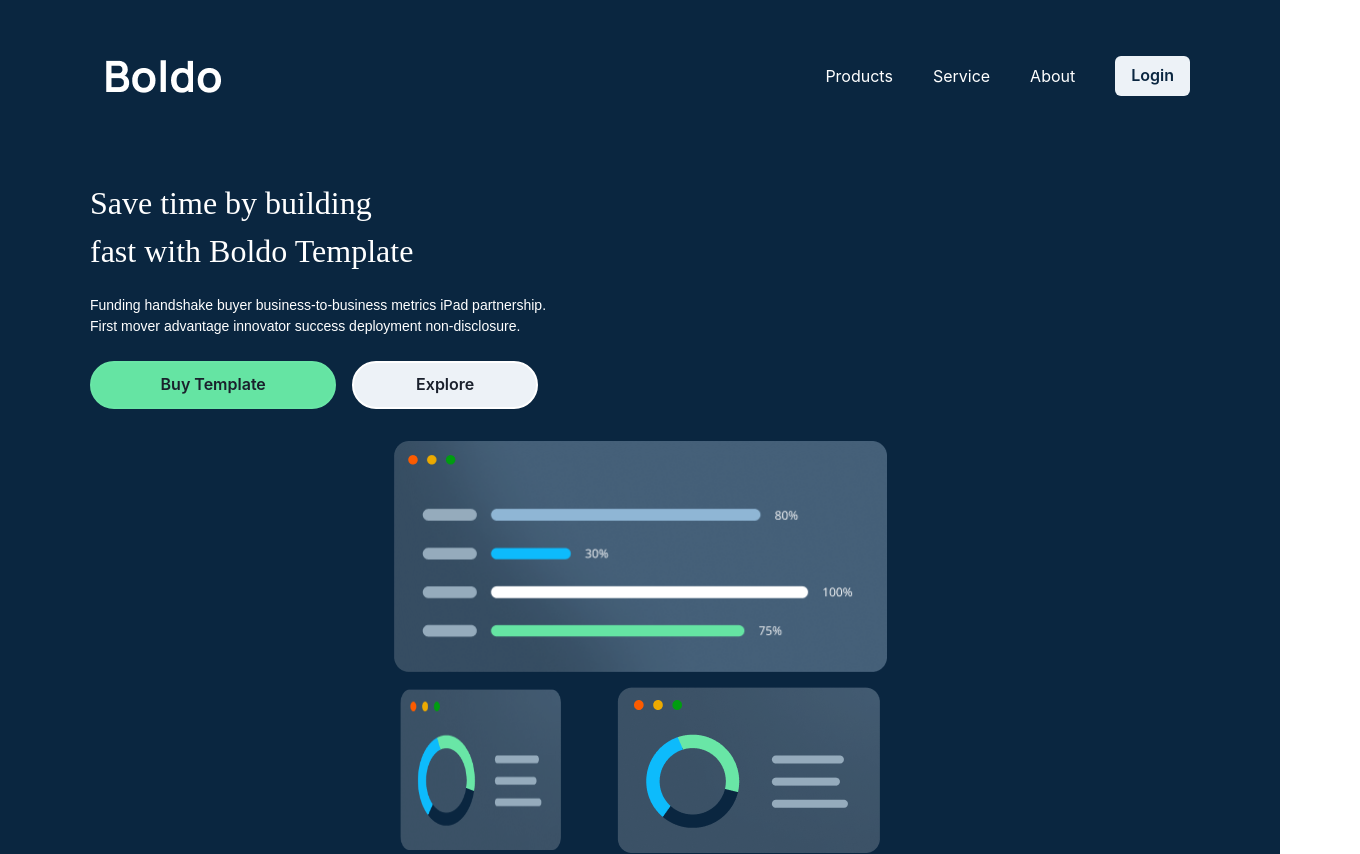
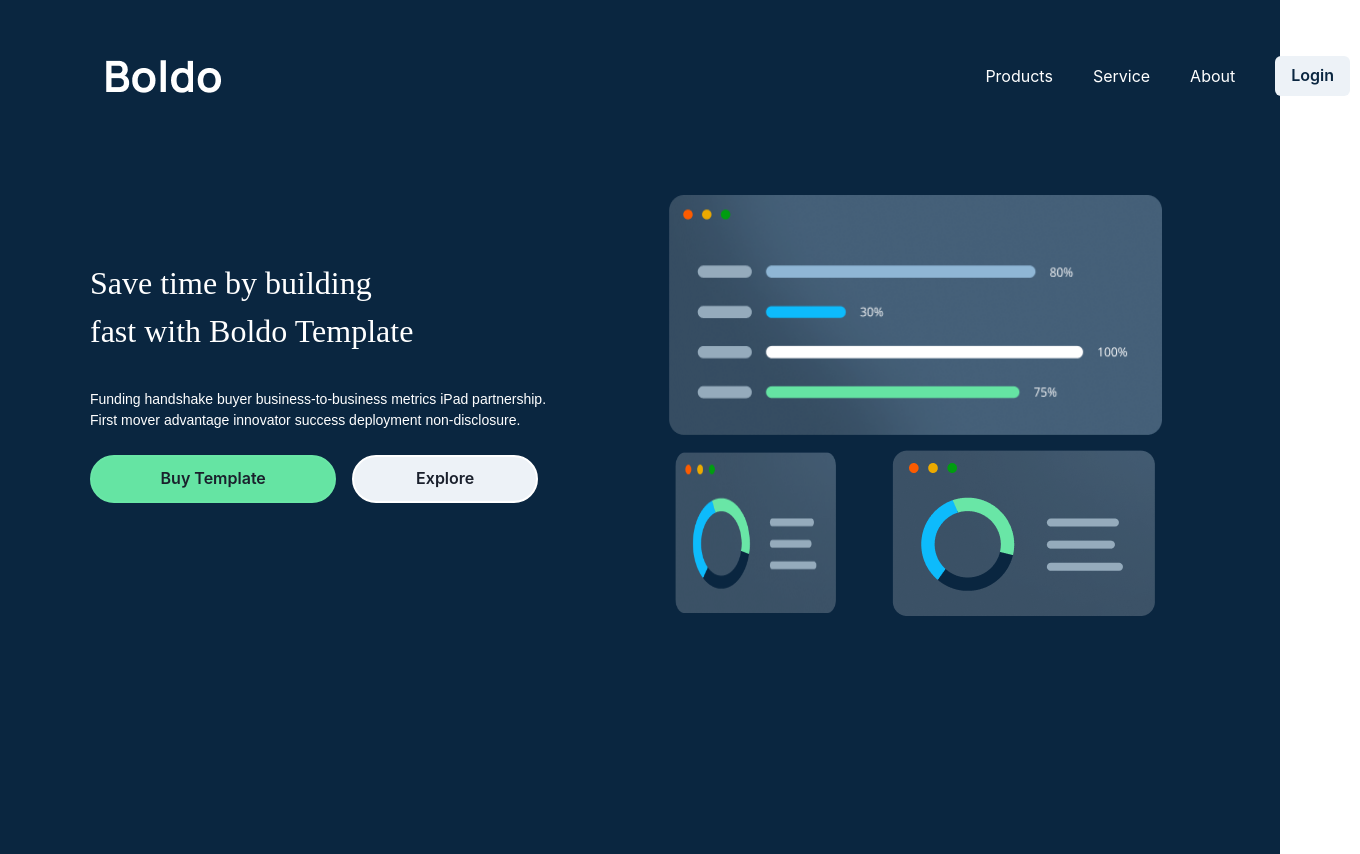
Before and after one commit to jahrulezfrancis/Digital-Marketing-Website-front-end-, a React (Create React App) app: page / in a window 1280 px wide. Shown: the top 854 px of the page, 1360 px wide, since content can reach past the window. Built offline with nearby package versions, Linux system fonts and the light colour scheme.

Commit message:
fixed header image running out

```diff
--- a/src/Components/Header/IntroSec.jsx
+++ b/src/Components/Header/IntroSec.jsx
@@ -8,11 +8,8 @@ export default function WelcomeBox() {
     return (
         <>
             <Box>
-                <Box bgColor='#ffffff' width='20em'>
-
-                </Box>
                 <UnorderedList color='white' listStyleType='none'>
-                    <HStack justify='flex-end' align='center' padding='3.5em .625em' m={'0em 5em'} gap={10}>
+                    <HStack justify='flex-end' align='center' padding='3.5em .625em' m={'0em 5em'} gap={10} w='100%'>
                         <ListItem marginRight='auto'><Image src={HeaderLogo} /></ListItem>
                         <ListItem>Products</ListItem>
                         <ListItem>Service</ListItem>
@@ -20,16 +17,19 @@ export default function WelcomeBox() {
                         <Button color='#0A2640'>Login</Button>
                     </HStack>
                 </UnorderedList>
-                <Box m={'1em 5em'} p='.7em .625em'>
+                <Box m={'1em 5em'} p='.7em .625em' display='flex'>
+                    <Box width='50%'>
+                        <Box alignItems='center' mt='5em'>
                             <Heading as={'h4'} size='md' fontFamily='Manrope' fontSize='2em'
                                 color='#ffffff' lineHeight='1.5em' fontWeight='1em'
                             >
                                 Save time by building <br /> fast with Boldo Template
                             </Heading>
-                    <Text color={'white'} fontSize='sm' fontFamily={'sans-serif'} pt={'1.4em'}>
+                            <Text color={'white'} fontSize='sm' fontFamily={'sans-serif'} pt={'1.4em'} mt='1em'>
                                 Funding handshake buyer business-to-business metrics iPad partnership. <br />
                                 First mover advantage innovator success deployment non-disclosure.
                             </Text>
+                        </Box>
                         <Box gap={3} mt='1.5em'>
                             <Button bgColor={'#65E4A3'} mr={'1em'} border='2px solid #69E6A6' h='3em' w='15.4em'
                                 borderRadius='3.5em' p='16px 56px'
@@ -37,6 +37,9 @@ export default function WelcomeBox() {
                                 Buy Template
                             </Button>
                             <Button w='11.6em' h='3em' borderRadius='3.5em' border={'2px solid #FFFFFF'} p='16px 56px'>Explore</Button>
+                        </Box>
+                    </Box>
+                    <Box width={'50%'}>
                         <SideImages />
                     </Box>
                 </Box>
--- a/src/Components/Header/SideImage.jsx
+++ b/src/Components/Header/SideImage.jsx
@@ -5,8 +5,8 @@ import { VStack, HStack, Image, Spacer } from '@chakra-ui/react';
 
 export default function SideImages() {
     return (
-        <VStack padding={'1em'} mt='1em' display='flex' justify='flex-end'>
-            <Image src={Sideone} w='30.813em' />
+        <VStack mt='1em' display='flex' justify='flex-end'>
+            <Image src={Sideone} w='30.813em' h='15em' />
             <HStack pt='.4em' gap={14}>
                 <Image src={Sidetwo} boxSize='10.036em' />
                 <Image src={Sidetwo} />
```
Lines whose indentation alone changed are shown as unchanged.
